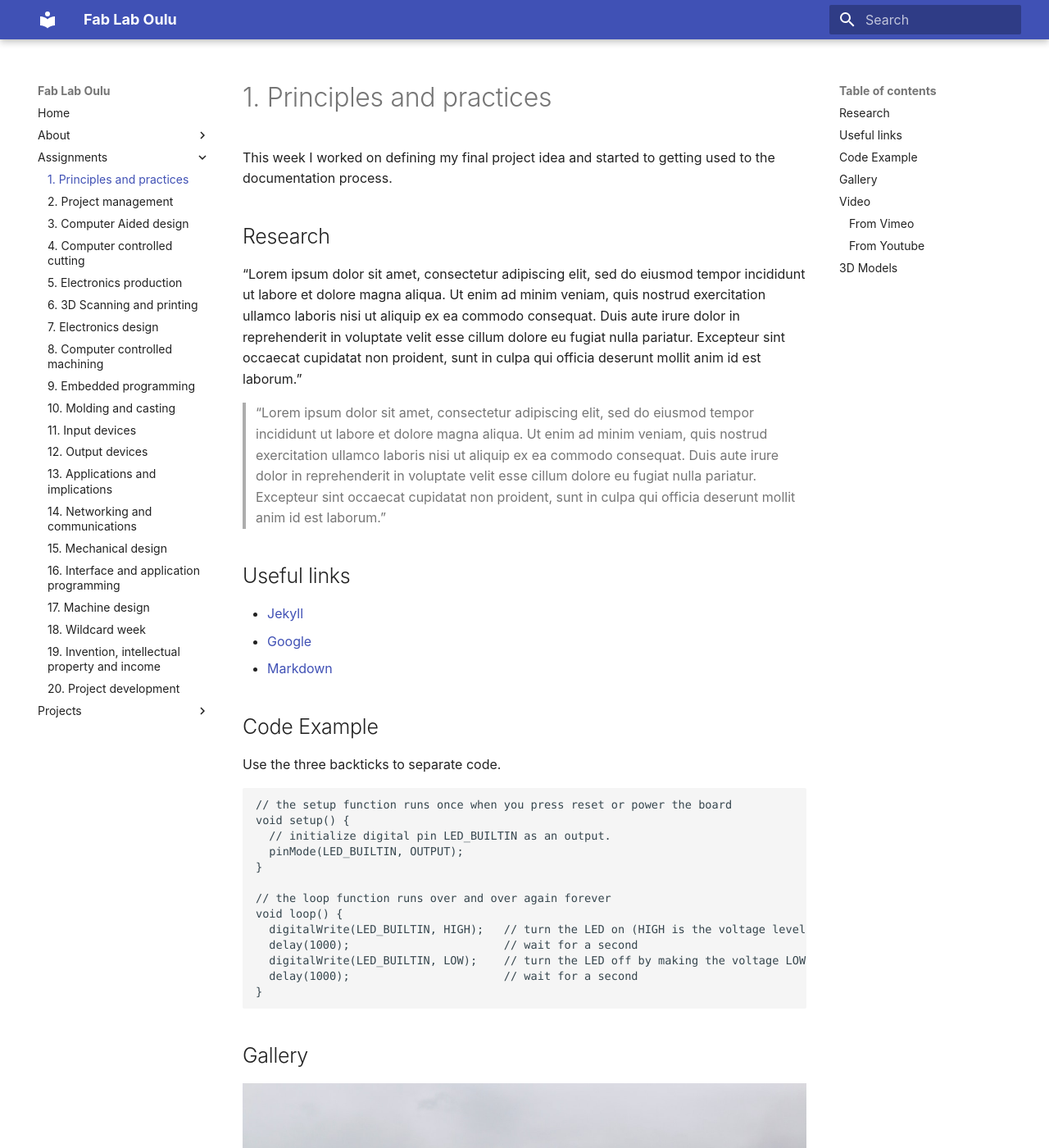
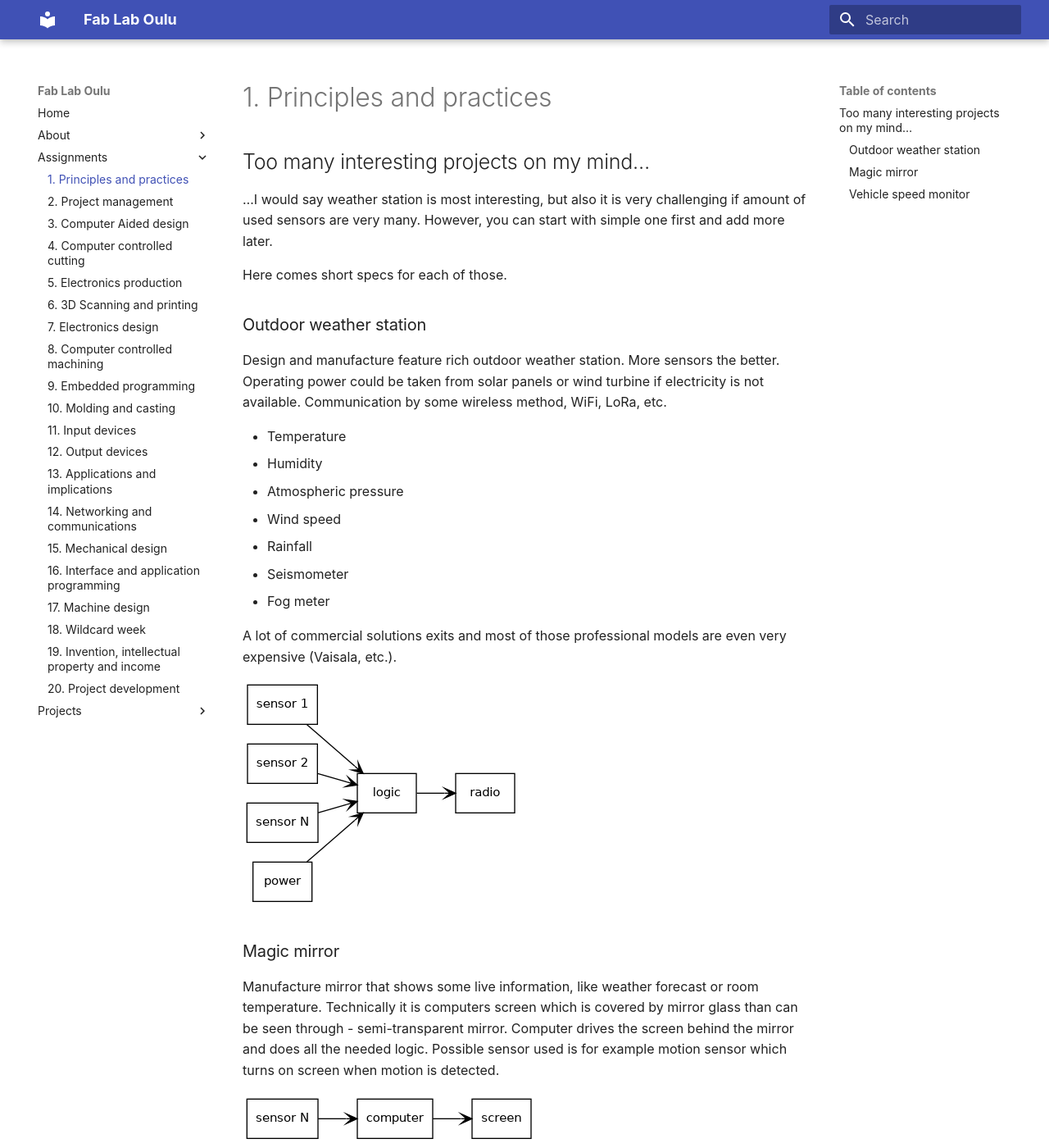
Before and after one commit to palosaari/fablab, an MkDocs documentation site: the page built from docs/assignments/week01.md, in a window 1280 px wide and 1400 px high. Shown: the whole window at 82% size. Built offline with MkDocs 1.6.1 and Material for MkDocs 9.7.7, drawn with Linux system fonts in a browser that asks for light colours; some of the changed text lies outside the part shown.

Commit message:
Principles and practices
Add info about possible projects.

Signed-off-by: Antti Palosaari <crope@iki.fi>

````diff
--- a/docs/assignments/week01.md
+++ b/docs/assignments/week01.md
@@ -1,61 +1,31 @@
 # 1. Principles and practices
 
-This week I worked on defining my final project idea and started to getting used to the documentation process.
+## Too many interesting projects on my mind...
+...I would say weather station is most interesting, but also it is very challenging if amount of used sensors are very many. However, you can start with simple one first and add more later.
 
-## Research
+Here comes short specs for each of those.
 
-"Lorem ipsum dolor sit amet, consectetur adipiscing elit, sed do eiusmod tempor incididunt ut labore et dolore magna aliqua. Ut enim ad minim veniam, quis nostrud exercitation ullamco laboris nisi ut aliquip ex ea commodo consequat. Duis aute irure dolor in reprehenderit in voluptate velit esse cillum dolore eu fugiat nulla pariatur. Excepteur sint occaecat cupidatat non proident, sunt in culpa qui officia deserunt mollit anim id est laborum."
+### Outdoor weather station
+Design and manufacture feature rich outdoor weather station. More sensors the better. Operating power could be taken from solar panels or wind turbine if electricity is not available. Communication by some wireless method, WiFi, LoRa, etc.
 
-> "Lorem ipsum dolor sit amet, consectetur adipiscing elit, sed do eiusmod tempor incididunt ut labore et dolore magna aliqua. Ut enim ad minim veniam, quis nostrud exercitation ullamco laboris nisi ut aliquip ex ea commodo consequat. Duis aute irure dolor in reprehenderit in voluptate velit esse cillum dolore eu fugiat nulla pariatur. Excepteur sint occaecat cupidatat non proident, sunt in culpa qui officia deserunt mollit anim id est laborum."
+* Temperature
+* Humidity
+* Atmospheric pressure
+* Wind speed
+* Rainfall
+* Seismometer
+* Fog meter
 
-## Useful links
+A lot of commercial solutions exits and most of those professional models are even very expensive (Vaisala, etc.).
 
-- [Jekyll](http://jekyll.org)
-- [Google](http://google.com)
-- [Markdown](https://en.wikipedia.org/wiki/Markdown)
+![](../images/weather_station_graph.png)
 
-## Code Example
+### Magic mirror
+Manufacture mirror that shows some live information, like weather forecast or room temperature. Technically it is computers screen which is covered by mirror glass than can be seen through - semi-transparent mirror. Computer drives the screen behind the mirror and does all the needed logic. Possible sensor used is for example motion sensor which turns on screen when motion is detected.
 
-Use the three backticks to separate code.
+![](../images/magic_mirror_graph.png)
 
-```
-// the setup function runs once when you press reset or power the board
-void setup() {
-  // initialize digital pin LED_BUILTIN as an output.
-  pinMode(LED_BUILTIN, OUTPUT);
-}
+### Vehicle speed monitor
+Display that shows speed of the approaching car or some other object. Use Doppler radar as sensing speed of vehicle and display it on the screen and/or feed data electronically to some other systems. It is similar solutions than existing ones you can see on some places to warn if you are driving over the limits. Needs suitable doppler radar module and possible display and some logic.
 
-// the loop function runs over and over again forever
-void loop() {
-  digitalWrite(LED_BUILTIN, HIGH);   // turn the LED on (HIGH is the voltage level)
-  delay(1000);                       // wait for a second
-  digitalWrite(LED_BUILTIN, LOW);    // turn the LED off by making the voltage LOW
-  delay(1000);                       // wait for a second
-}
-```
-
-## Gallery
-
-![](../images/sample-photo.jpg)
-
-## Video
-
-### From Vimeo
-
-<iframe src="https://player.vimeo.com/video/10048961" width="640" height="480" frameborder="0" webkitallowfullscreen mozallowfullscreen allowfullscreen></iframe>
-<p><a href="https://vimeo.com/10048961">Sound Waves</a> from <a href="https://vimeo.com/radarboy">George Gally (Radarboy)</a> on <a href="https://vimeo.com">Vimeo</a>.</p>
-
-### From Youtube
-
-<iframe width="560" height="315" src="https://www.youtube.com/embed/jjNgJFemlC4" frameborder="0" allow="autoplay; encrypted-media" allowfullscreen></iframe>
-
-## 3D Models
-
-<div class="sketchfab-embed-wrapper"><iframe width="640" height="480" src="https://sketchfab.com/models/658c8f8a2f3042c3ad7bdedd83f1c915/embed" frameborder="0" allow="autoplay; fullscreen; vr" mozallowfullscreen="true" webkitallowfullscreen="true"></iframe>
-
-<p style="font-size: 13px; font-weight: normal; margin: 5px; color: #4A4A4A;">
-    <a href="https://sketchfab.com/models/658c8f8a2f3042c3ad7bdedd83f1c915?utm_medium=embed&utm_source=website&utm_campaign=share-popup" target="_blank" style="font-weight: bold; color: #1CAAD9;">Dita&#39;s Gown</a>
-    by <a href="https://sketchfab.com/francisbitontistudio?utm_medium=embed&utm_source=website&utm_campaign=share-popup" target="_blank" style="font-weight: bold; color: #1CAAD9;">Francis Bitonti Studio</a>
-    on <a href="https://sketchfab.com?utm_medium=embed&utm_source=website&utm_campaign=share-popup" target="_blank" style="font-weight: bold; color: #1CAAD9;">Sketchfab</a>
-</p>
-</div>
+![](../images/vehicle_speed_monitor_graph.png)
````
Also changed, not shown: docs/images/magic_mirror_graph.png (added), docs/images/vehicle_speed_monitor_graph.png (added), docs/images/weather_station_graph.png (added).
